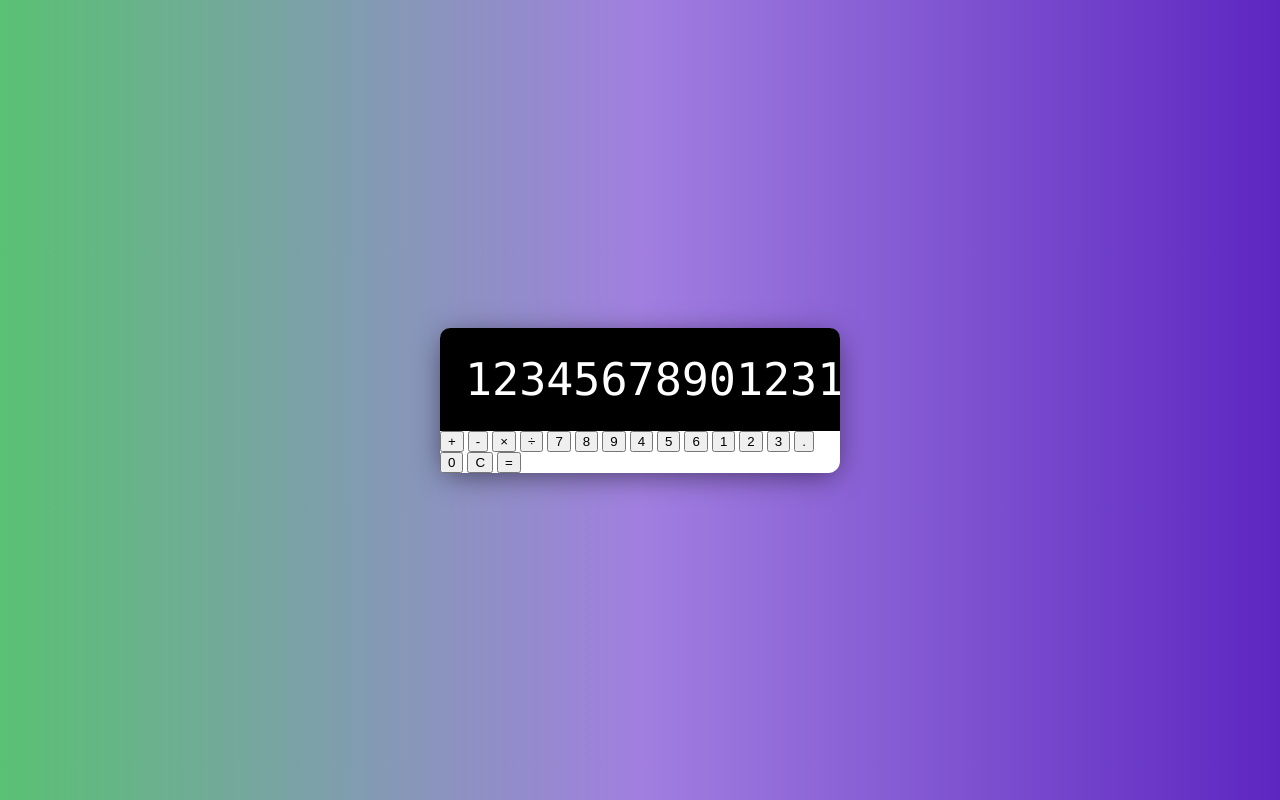
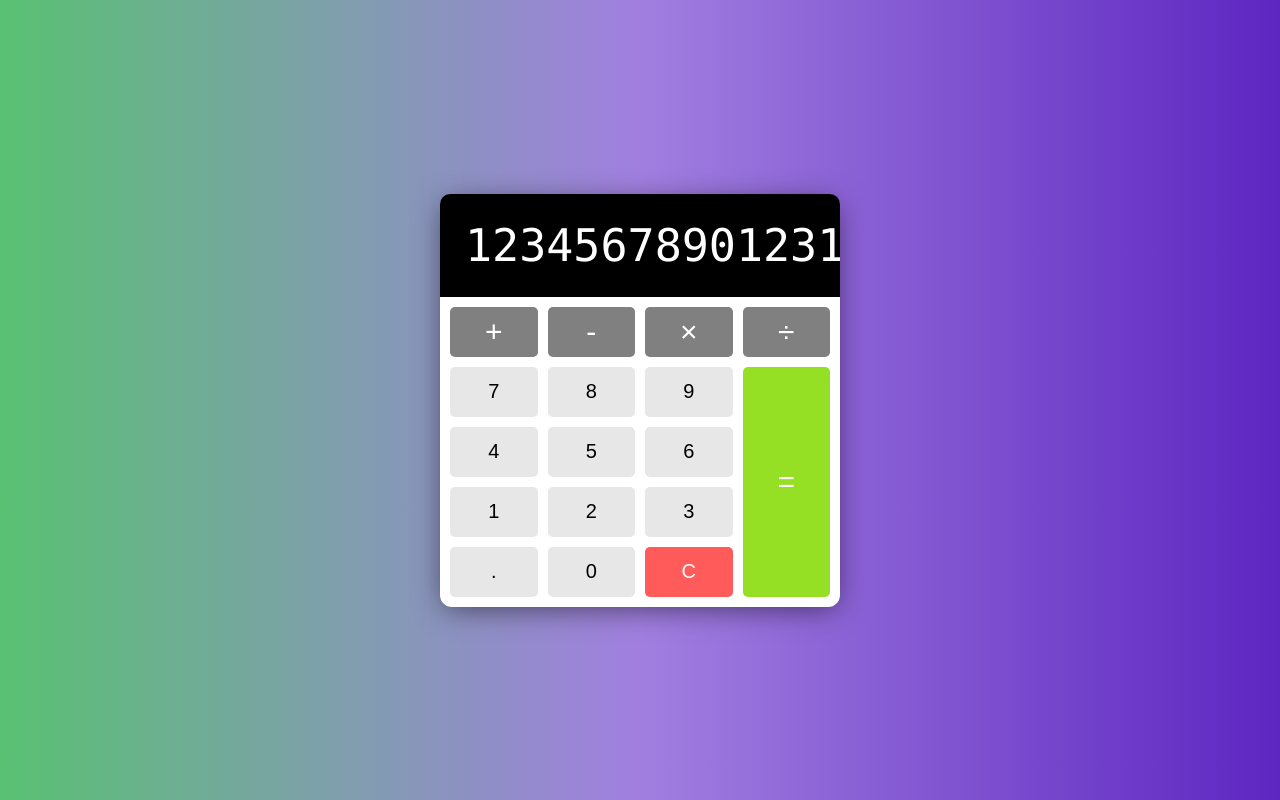
Before and after one commit to SamedYalnizz/web-calculator, a plain HTML site: page index.html in a window 1280 px wide. Drawn offline with Linux system fonts and the light colour scheme.

Commit message:
adding styling

```diff
--- a/style.css
+++ b/style.css
@@ -61,3 +61,56 @@ body {
   ::-webkit-scrollbar-thumb:hover {
     background: #555;
   }
+
+  /* Buttons */
+  .calculator-buttons {
+      display: grid;
+      grid-template-columns: repeat(4, 1fr);
+      grid-gap: 10px;
+      padding: 10px;
+  }
+  button {
+      min-height:50px;
+      font-size: 20px;
+      font-weight: 100;
+      border: none;
+      border-radius: 5px;
+      cursor: pointer;
+      background: rgb(231, 231, 231);
+  }
+
+  button:hover {
+      filter: brightness(90%);
+  }
+
+  button:active {
+      transform: translateY(1px);
+  }
+
+  button:focus {
+      outline: none;
+  }
+
+  .operator {
+      background: grey;
+      color: white;
+      font-size: 30px;
+  }
+
+  .clear {
+      background: rgb(255, 91, 91);
+      color: white;
+  }
+
+  .equal-sign{
+      grid-column: -2;
+      grid-row: 2 / span 4;
+      background: rgb(149, 223, 37);
+  }
+
+  /* Media Query: Large Smartphone (vertical */
+  @media screen and (max-width: 600px) {
+    .calculator{
+        width: 95%;
+    }
+  }
```
